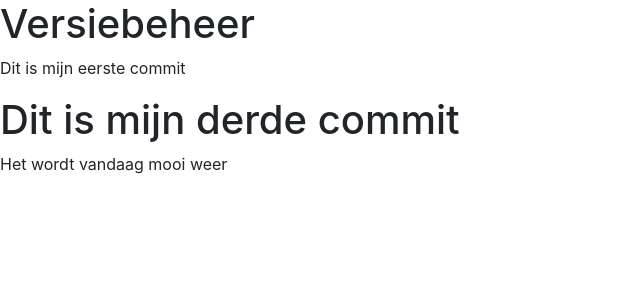
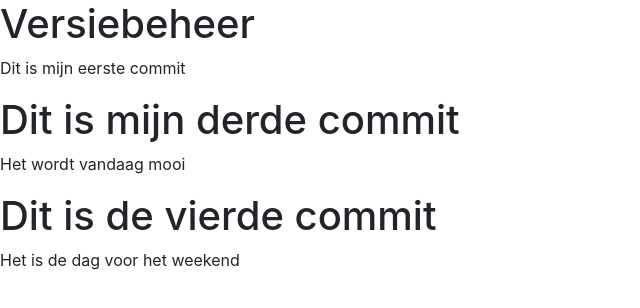
Before and after one commit to rra-am1a-2019/am1c-vebr-J1-P1-C2019, a plain HTML site: page index.html in a window 1280 px wide. Shown: the whole page, without its empty margins (0-640 px from the left). Drawn offline with nearby package versions, Linux system fonts and the light colour scheme.

Commit message:
Het wordt mooi weer daar gaat deze commit over

```diff
--- a/index.html
+++ b/index.html
@@ -16,8 +16,10 @@
 
     <h1>Dit is mijn derde commit</h1>
 
-    <p>Het wordt vandaag mooi weer</p>
+    <p>Het wordt vandaag mooi</p>
 
+    <h1>Dit is de vierde commit</h1>
+    <p>Het is de dag voor het weekend</p>
 
     <!-- Optional JavaScript -->
     <!-- jQuery first, then Popper.js, then Bootstrap JS -->
```
